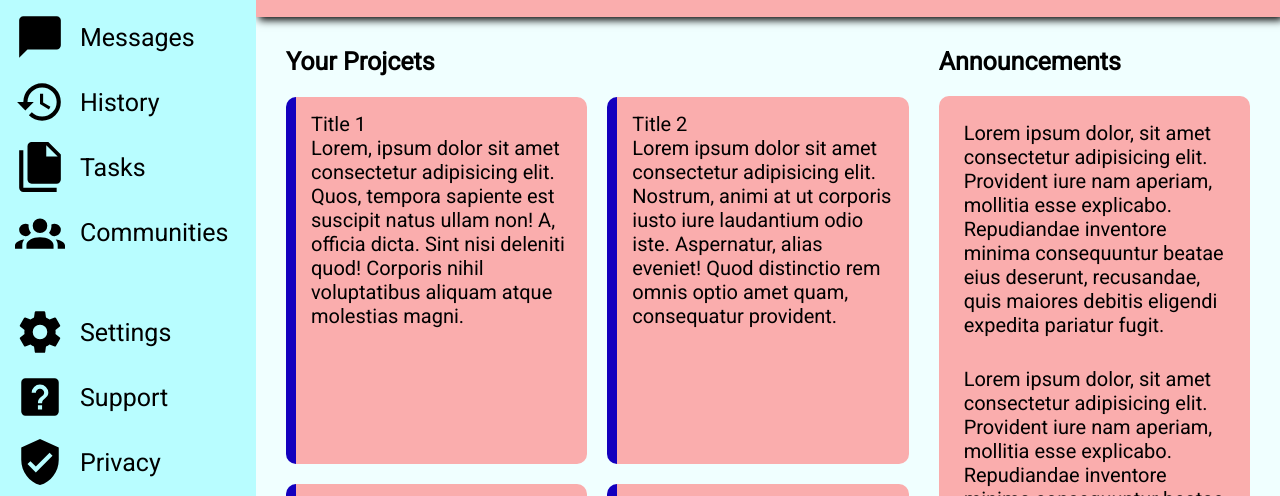
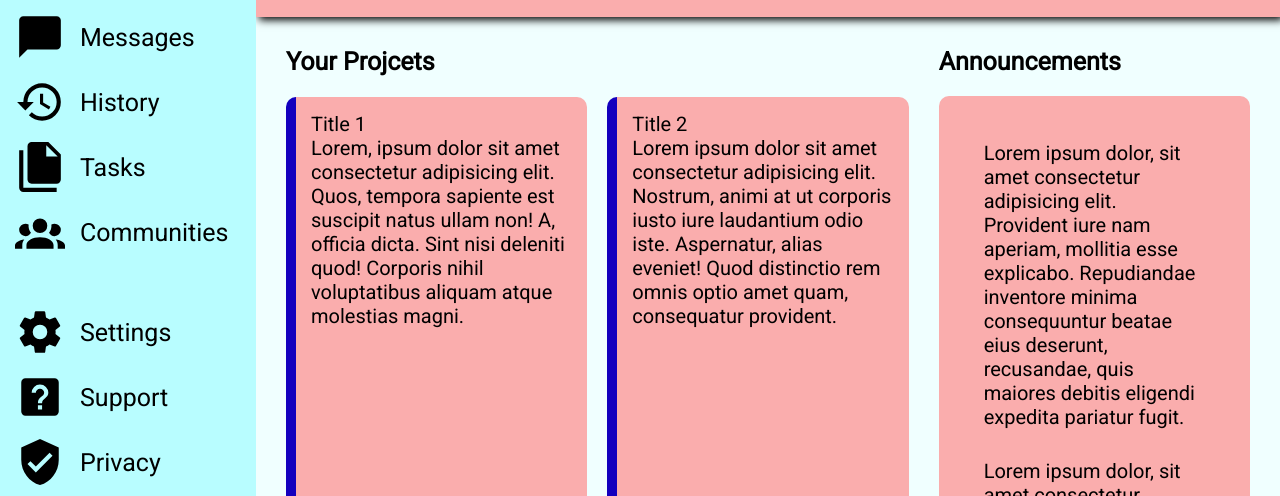
Before and after one commit to agakhann/admin_panel_ui, a plain HTML site: page index.html in a window 1280 px wide. Shown: the part 233-729 px from the top of the page. Drawn offline with Linux system fonts and the light colour scheme; a web font is replaced by a local one.

```diff
--- a/style.css
+++ b/style.css
@@ -173,7 +173,7 @@
     display: grid;
     gap: 30px;
     background-color: var(--secondary-color);
-    padding: 25px;
+    padding: 45px;
     border-radius: 10px;
 }
 
```
